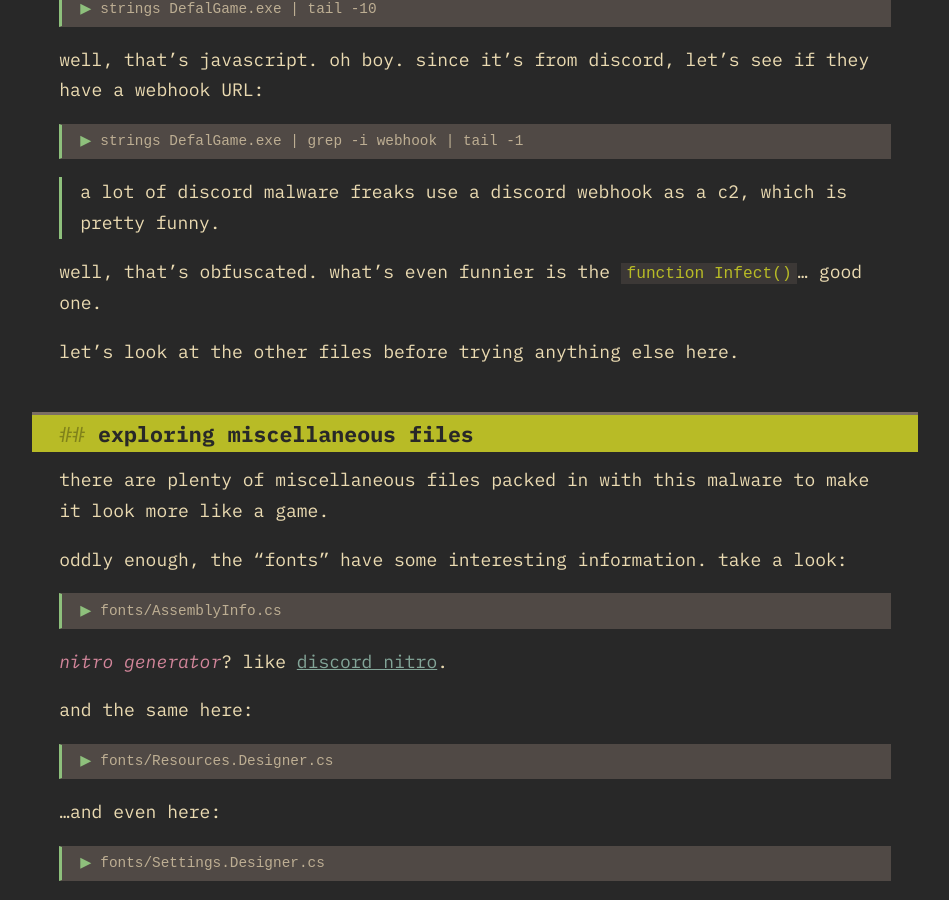
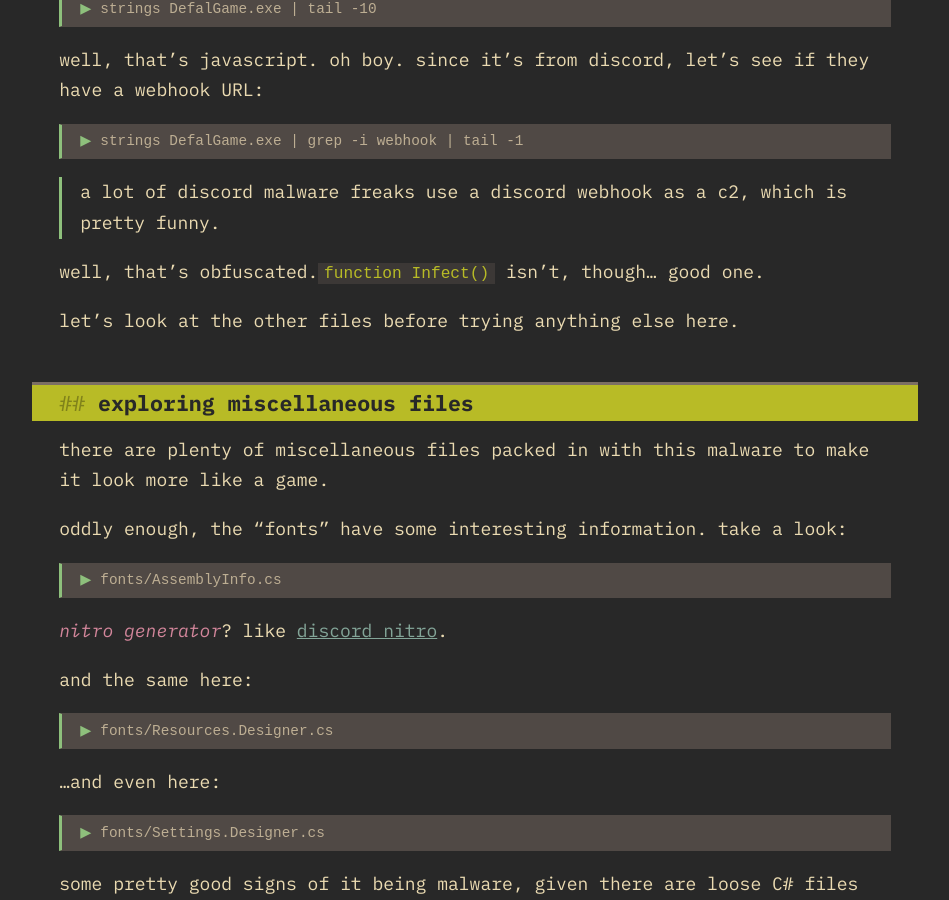
Before and after one commit to zmlambert/zmlambert.github.io, a Jekyll site: the page built from _posts/2026-04-29-defalgame-re.md, in a window 1280 px wide and 900 px high, scrolled down 1632 px. Shown: the whole window, without its empty margins (165-1114 px from the left). Built offline with Jekyll 4.4.1, drawn with Linux system fonts in a browser that asks for light colours; the table of contents is made by our own code.

Commit message:
not so funny

```diff
--- a/_posts/2026-04-29-defalgame-re.md
+++ b/_posts/2026-04-29-defalgame-re.md
@@ -81,7 +81,7 @@ discords=[],injectPath=[],runningDiscords=[];fs[_0x2aae38(0x293)+'c'](LOCAL)[_0x
 
 >a lot of discord malware freaks use a discord webhook as a c2, which is pretty funny.
 
-well, that's obfuscated. what's even funnier is the `function Infect()`... good one.
+well, that's obfuscated.`function Infect()` isn't, though... good one.
 
 let's look at the other files before trying anything else here.
 
```
